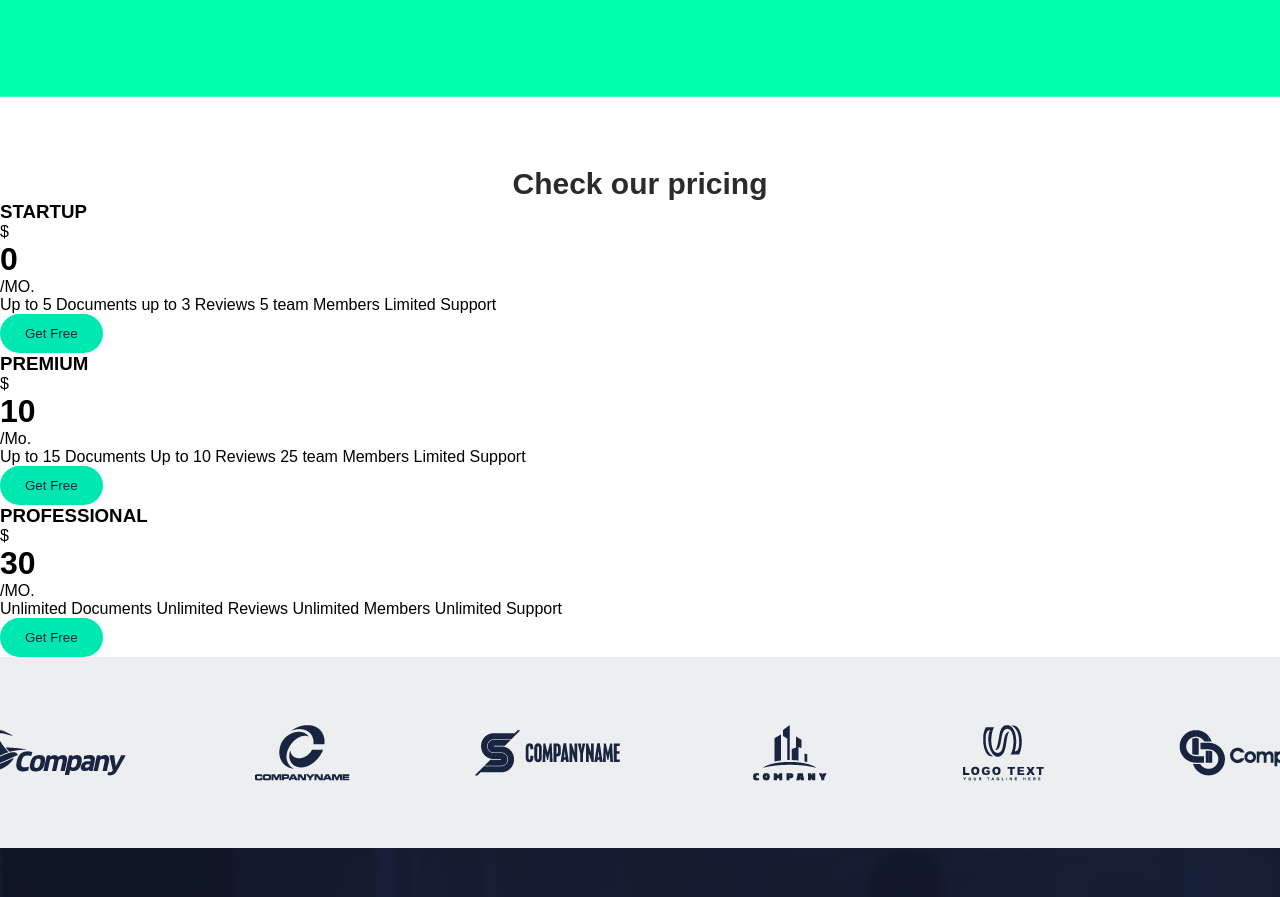
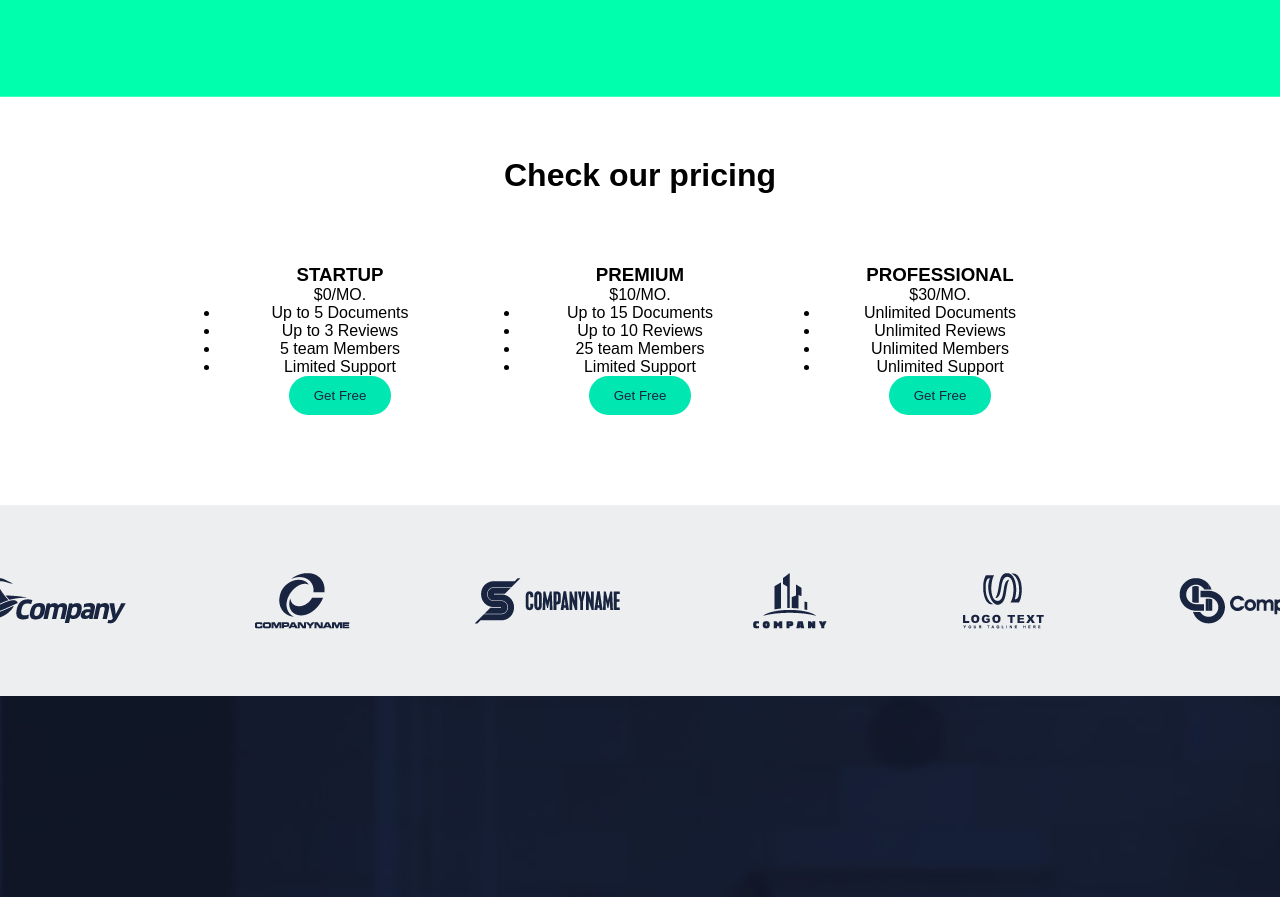
Before and after one commit to Jeronimo765/proyectoAtlas, a plain HTML site: page index.html in a window 1280 px wide. Shown: the part 2144-3041 px from the top of the page. Drawn offline with Linux system fonts and the light colour scheme.

Commit message:
Envio el ultimo avanze de hoy martes

```diff
--- a/index.html
+++ b/index.html
@@ -112,51 +112,49 @@
         </div>
 
         <div class="container-check">
-            <div class="h2-check">
-                <h2>Check our pricing</h2>
+            <h2 class="titulo-principal">Check our pricing</h2>
+
+            <div class="tarjetas">
+
+                <div class="tarjeta">
+                    <h3>STARTUP</h3>
+                    <div class="precio"><span>$</span>0<span class="mes">/MO.</span></div>
+                    <ul>
+                        <li>Up to 5 Documents</li>
+                        <li>Up to 3 Reviews</li>
+                        <li>5 team Members</li>
+                        <li>Limited Support</li>
+                    </ul>
+                    <button class="btn">Get Free</button>
                 </div>
-            <div class="tarjeta-startup">
-                <h3>STARTUP</h3>
-                $ <h1 class="tamaño-numero">0</h1>/MO.
-                <p>
-                    Up to 5 Documents
-                    up to 3 Reviews
-                    5 team Members
-                    Limited Support
-                </p>
-                <div class="boton1">
-                    <button>Get Free</button>
+
+                <div class="tarjeta tarjeta-premium">
+                    <h3>PREMIUM</h3>
+                    <div class="precio"><span>$</span>10<span class="mes">/MO.</span></div>
+                    <ul>
+                        <li>Up to 15 Documents</li>
+                        <li>Up to 10 Reviews</li>
+                        <li>25 team Members</li>
+                        <li>Limited Support</li>
+                    </ul>
+                    <button class="btn btn-verde">Get Free</button>
+                </div>
+
+
+                <div class="tarjeta">
+                    <h3>PROFESSIONAL</h3>
+                    <div class="precio"><span>$</span>30<span class="mes">/MO.</span></div>
+                    <ul>
+                        <li>Unlimited Documents</li>
+                        <li>Unlimited Reviews</li>
+                        <li>Unlimited Members</li>
+                        <li>Unlimited Support</li>
+                    </ul>
+                    <button class="btn">Get Free</button>
+                </div>
             </div>
         </div>
 
-            <div class="tarjeta-premium">
-                <h3>PREMIUM</h3>
-                $ <h1 class="tamaño-numero">10</h1> /Mo.
-            </div>
-            <p>
-                Up to 15 Documents
-                Up to 10 Reviews
-                25 team Members
-                Limited Support
-            </p>
-            <div class="boton2">
-                <button>Get Free</button>
-            </div>
-
-            <div class="tarjeta-profesional">
-                <h3>PROFESSIONAL</h3>
-                $ <h1 class="tamaño-numero">30</h1> /MO.
-            </div>
-            <p>
-                Unlimited Documents
-                Unlimited Reviews
-                Unlimited Members
-                Unlimited Support
-            </p>
-            <div class="boton3">
-                <button>Get Free</button>
-            </div>
-        </div>
 
         <div class="contenedor-gris">
             <div class="marcas">
--- a/styles/style.css
+++ b/styles/style.css
@@ -207,12 +207,29 @@ button {
 }
 
 /*ESPACIO PARA LAS TARJETAS*/
-.h2-check {
+
+.container-check {
     text-align: center;
-    font-size: 20px;
+    padding: 60px 20px;
 }
 
+.titulo-principal {
+    font-size: 32px;
+    margin-bottom: 40px;
+}
 
+.tarjetas {
+    display: flex;
+    justify-content: center;
+    gap: 20px;
+}
+
+.tarjeta {
+    background-color: #FFFFFF;
+    padding: 30px 20px;
+    border-radius: 10px;
+    width: 280px;
+}
 .contenedor-gris {
     padding: 60px 20px;
     background: #ECEEEF;
```
Lines whose indentation alone changed are shown as unchanged.
